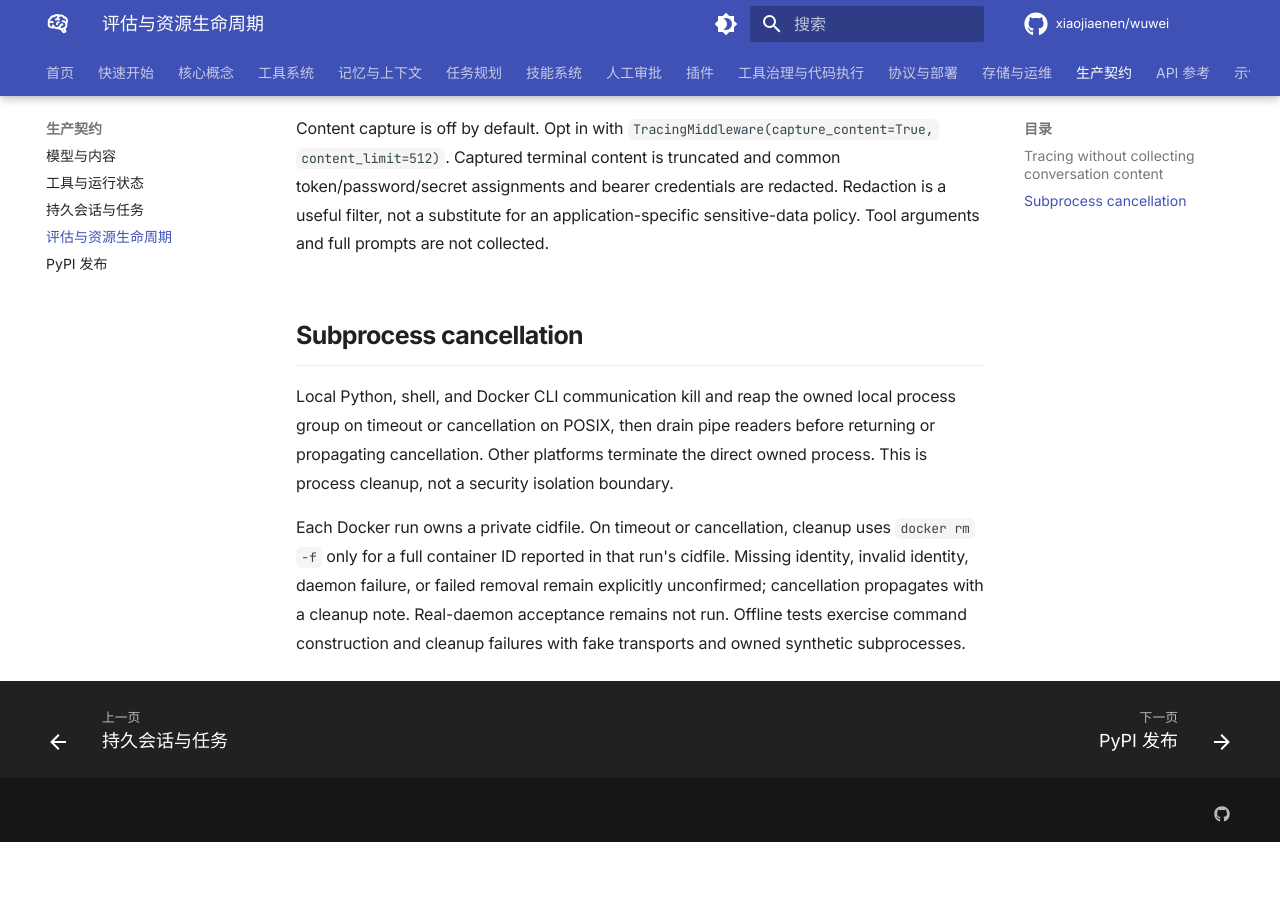
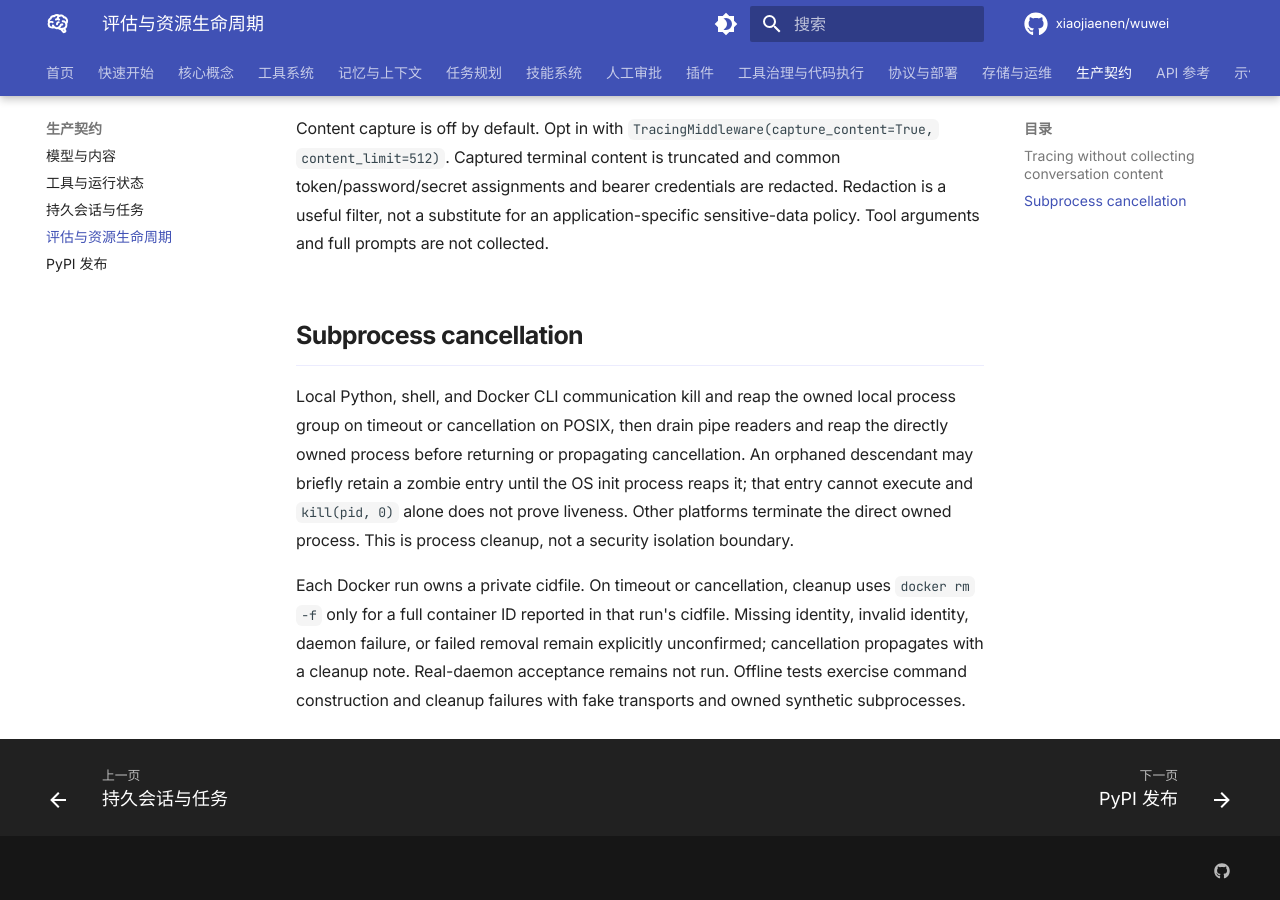
Before and after one commit to xiaojiaenen/wuwei, an MkDocs documentation site: the page built from docs/guides/quality-and-lifecycle.md, in a window 1280 px wide and 900 px high, scrolled down 1602 px. Built offline with MkDocs 1.6.1 and Material for MkDocs 9.7.7, drawn with Linux system fonts in a browser that asks for light colours; comment, search, counter and statistics services are not loaded; before the commit the page ends 2444 px from its top, so only the background shows below that.

Commit message:
test: distinguish terminated shell descendants from live processes

```diff
--- a/docs/guides/quality-and-lifecycle.md
+++ b/docs/guides/quality-and-lifecycle.md
@@ -58,8 +58,10 @@ not collected.
 ## Subprocess cancellation
 
 Local Python, shell, and Docker CLI communication kill and reap the owned local
-process group on timeout or cancellation on POSIX, then drain pipe readers before
-returning or propagating cancellation. Other platforms terminate the direct owned
+process group on timeout or cancellation on POSIX, then drain pipe readers and
+reap the directly owned process before returning or propagating cancellation.
+An orphaned descendant may briefly retain a zombie entry until the OS init process
+reaps it; that entry cannot execute and `kill(pid, 0)` alone does not prove liveness. Other platforms terminate the direct owned
 process. This is process cleanup, not a security isolation boundary.
 
 Each Docker run owns a private cidfile. On timeout or cancellation, cleanup uses
```
Also changed, not shown: docs/audits/2026-10-28/IMPLEMENTATION_STATUS.md (+2 -0 lines), 1 other file.
